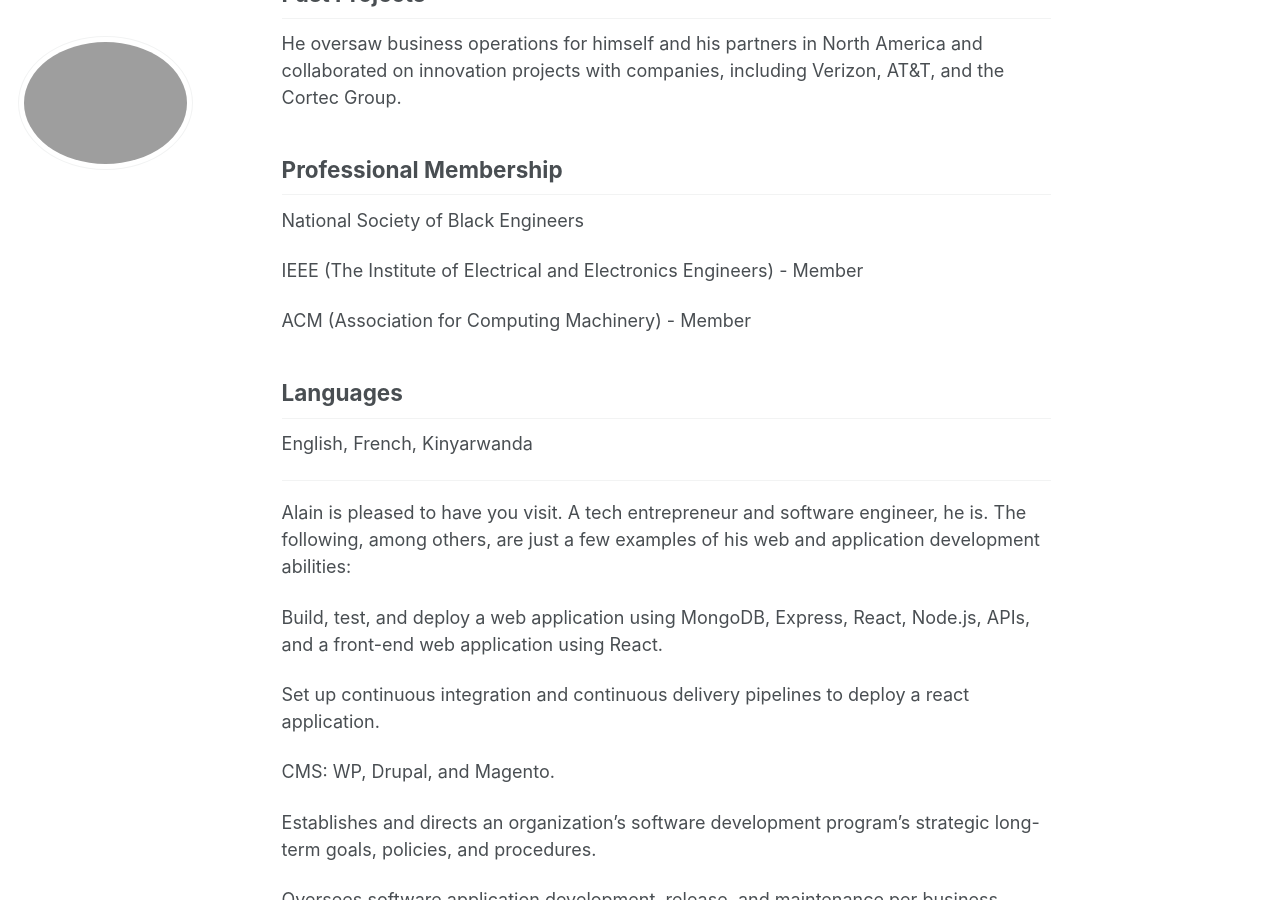
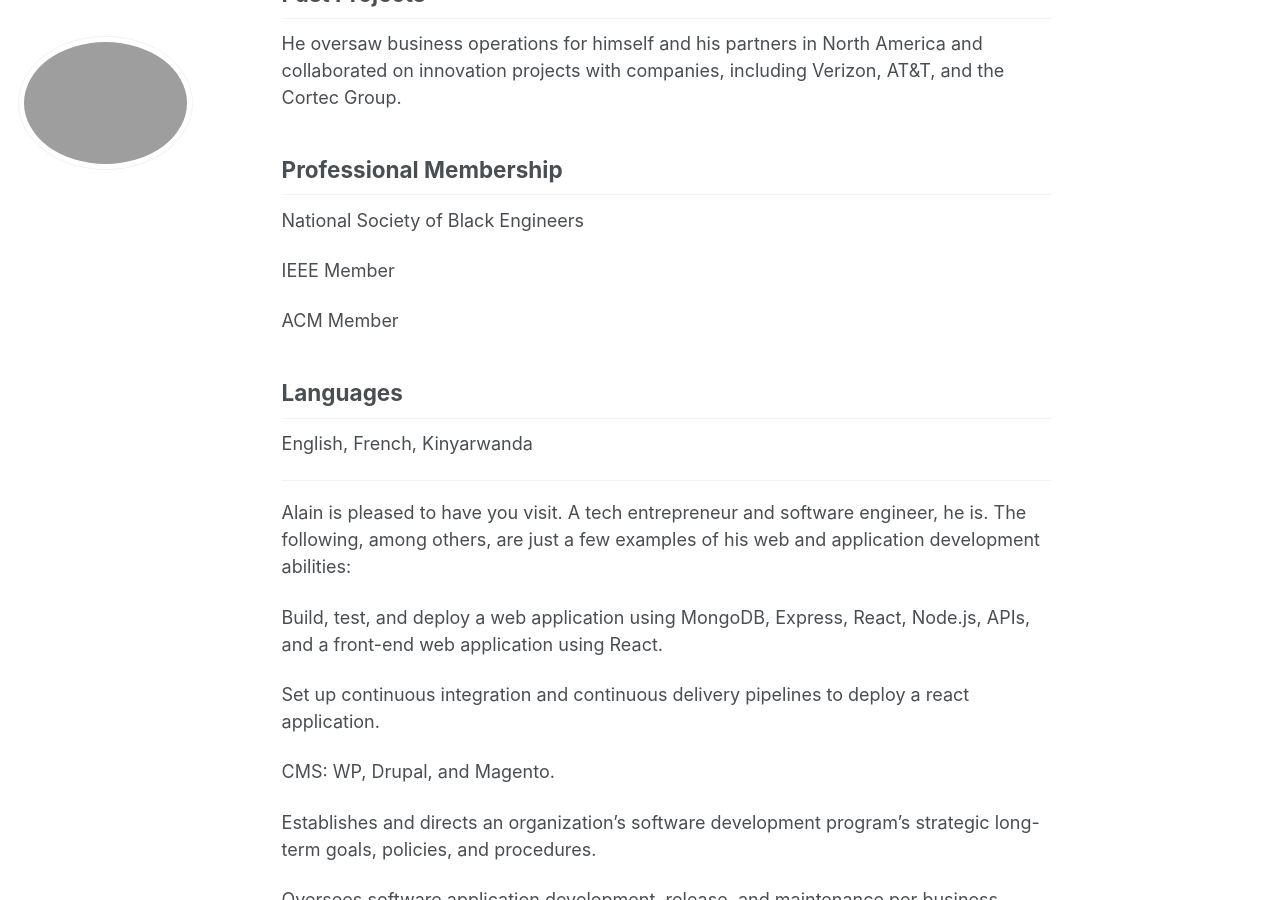
Before and after one commit to phdcsseiden/phdcsseiden.github.io, a Jekyll site: the page built from _pages/about.md, in a window 1280 px wide and 900 px high, scrolled down 1808 px. Built offline with Jekyll 4.4.1, drawn with Linux system fonts in a browser that asks for light colours.

Commit message:
Update about.md

```diff
--- a/_pages/about.md
+++ b/_pages/about.md
@@ -57,9 +57,9 @@ He oversaw business operations for himself and his partners in North America and
 
 National Society of Black Engineers
 
-IEEE (The Institute of Electrical and Electronics Engineers) - Member
+IEEE Member
 
-ACM (Association for Computing Machinery) - Member
+ACM Member
 
 ## Languages
 
```
